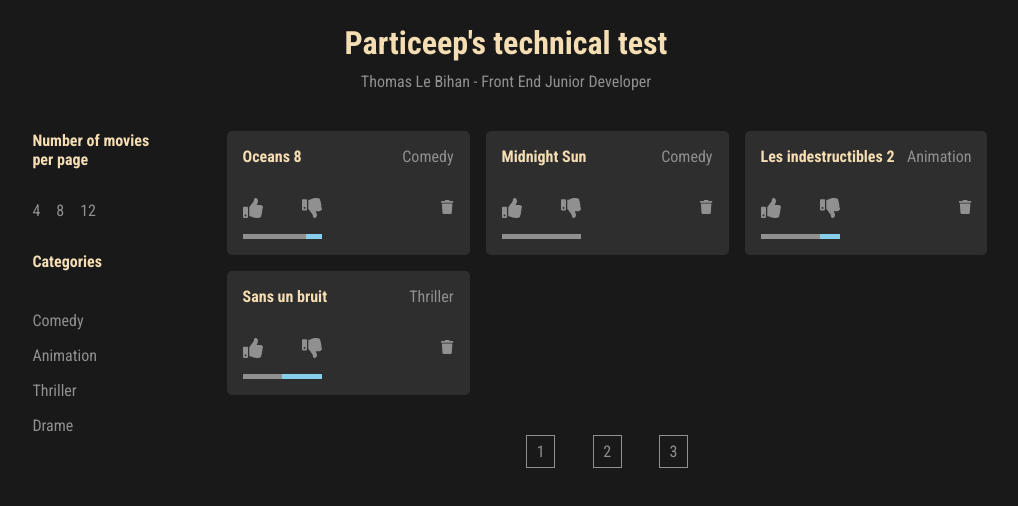
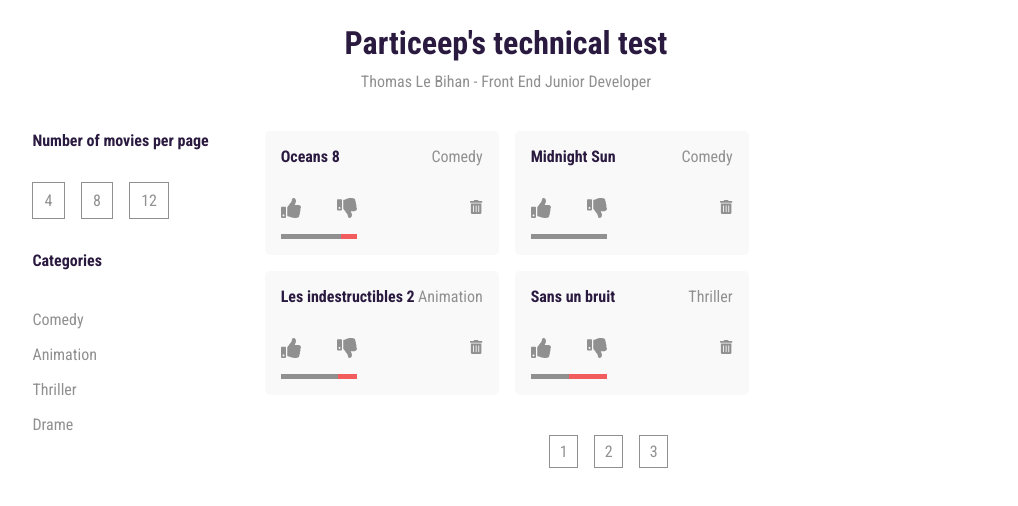
Before and after one commit to AshFromAvalon/particeep, a React (Create React App) app: page / in a window 1280 px wide. Shown: the top 506 px of the page, without its empty margins (134-1152 px from the left). Built offline with nearby package versions, Linux system fonts and the light colour scheme.

Commit message:
organize css

```diff
--- a/src/App.css
+++ b/src/App.css
@@ -3,6 +3,8 @@
   width: 80%;
   max-width: 1144px;
 }
+
+/* TOP HEADER */
 
 header {
   text-align: center;
@@ -11,13 +13,25 @@ header {
 
 header h1 {
   margin-bottom: 0.3em;
-  color: wheat;
+  color: var(--clr-accent--200);
 }
+
+/* LEFT SIDE NAV  */
 
 .nav {
   margin-top: 1.5em;
   padding: 0 2em;
   min-width: 200px;
+}
+
+.nav-limit-item {
+  border: 1px solid;
+  border-color: --crl-primary--100;
+  padding: 0.5em 0.7em;
+}
+
+.nav-limit-item:hover {
+  cursor: pointer;
 }
 
 .nav-limit-item + .nav-limit-item {
@@ -27,6 +41,8 @@ header h1 {
 .nav-category-item {
   margin: 0.5em 0;
 }
+
+/* GRID LIST  */
 
 .grid {
   display: flex;
@@ -44,8 +60,7 @@ header h1 {
 }
 
 .grid-item-wrapper {
-  /* background-color: rgb(226, 226, 226); */
-  background-color: #2e2e2e;
+  background-color: var(--clr-secondary--100);
   padding: 1em 1em;
   border-radius: 5px;
 }
@@ -66,38 +81,30 @@ header h1 {
   }
 }
 
-.row {
-  display: flex;
-  justify-content: space-between;
-  align-items: flex-start;
-}
-
-.row-col {
-  display: flex;
-  flex-direction: column;
-  flex: 1;
-}
-
-.col {
-  display: flex;
-}
+/* GRID LIST ITEM */
 
 .icon-container {
   width: 40%;
   justify-content: space-between;
 }
 
+.category {
+  font-weight: 300;
+}
+
 .bg-gauge {
   margin-top: 1em;
   height: 5px;
   width: 40%;
-  background-color: skyblue;
+  background-color: var(--clr-accent--100);
 }
 
 .gauge {
   height: 100%;
-  background-color: #909090;
+  background-color: var(--crl-primary--200);
 }
+
+/* PAGINATION */
 
 .pagination {
   margin-top: 1em;
@@ -106,7 +113,8 @@ header h1 {
 }
 
 .pagination-item {
-  border: 1px solid #909090;
+  border: 1px solid;
+  border-color: --crl-primary--100;
   padding: 0.4em 0.6em;
 }
 
@@ -117,3 +125,36 @@ header h1 {
 .pagination-item:hover {
   cursor: pointer;
 }
+
+/* UTILITARIES */
+
+.mb-2 {
+  margin-bottom: 2em;
+}
+
+.row {
+  display: flex;
+  justify-content: space-between;
+  align-items: flex-start;
+}
+
+.row--start {
+  display: flex;
+  justify-content: flex-start;
+  align-items: flex-start;
+}
+
+.row--col {
+  display: flex;
+  flex-direction: column;
+  flex: 1;
+}
+
+.col {
+  display: flex;
+}
+
+.col-list {
+  display: flex;
+  flex: 1;
+}
--- a/src/App.js
+++ b/src/App.js
@@ -32,16 +32,16 @@ function App() {
   return (
     <main className="container">
       <header className="container">
-        <div className="row-col">
+        <div className="row--col">
           <h1>Particeep's technical test</h1>
           <p>Thomas Le Bihan - Front End Junior Developer</p>
         </div>
       </header>
       <div className="row">
         <nav className="nav col">
-          <div className="row-col">
+          <div className="row--col">
             <div className="col mb-2">
-              <div className="row-col">
+              <div className="row--col">
                 <h2 className="mb-2">Number of movies per page</h2>
                 <div className="col">
                   <p
@@ -66,7 +66,7 @@ function App() {
               </div>
             </div>
             <div className="col mb-2">
-              <div className="row-col">
+              <div className="row--col">
                 <h2 className="mb-2">Categories</h2>
                 {categories.map((category) => {
                   return (
@@ -80,8 +80,8 @@ function App() {
           </div>
         </nav>
 
-        <div className="col">
-          <div className="row-col">
+        <div className="col-list">
+          <div className="row--col">
             <ul className="grid">
               {currentMovies.map((movie) => {
                 return (
--- a/src/components/MovieCard.js
+++ b/src/components/MovieCard.js
@@ -3,7 +3,7 @@ import { FontAwesomeIcon } from "@fortawesome/react-fontawesome";
 import {
   faThumbsDown,
   faThumbsUp,
-  faTrash,
+  faTrashAlt,
 } from "@fortawesome/free-solid-svg-icons";
 
 const MovieCard = ({ id, title, likes, dislikes, category }) => {
@@ -31,7 +31,7 @@ const MovieCard = ({ id, title, likes, dislikes, category }) => {
         </div>
 
         <div className="row">
-          <div className="row-col">
+          <div className="row--col">
             <div className="col icon-container">
               <div className="btn-icon">
                 <FontAwesomeIcon
@@ -64,7 +64,7 @@ const MovieCard = ({ id, title, likes, dislikes, category }) => {
           <div className="col">
             <div className="btn-icon">
               <FontAwesomeIcon
-                icon={faTrash}
+                icon={faTrashAlt}
                 style={{ cursor: "pointer" }}
                 size="sm"
                 onClick={() => dispatch({ type: "delete", payload: id })}
--- a/src/components/Pagination.js
+++ b/src/components/Pagination.js
@@ -9,7 +9,7 @@ const Pagination = ({ moviesPerPage, totalMovies, paginate }) => {
 
   return (
     <nav>
-      <ul className="container row pagination">
+      <ul className="container row--start pagination">
         {pageNumbers.map((number) => {
           return (
             <li className="pagination-item" onClick={() => paginate(number)}>
--- a/src/index.css
+++ b/src/index.css
@@ -1,4 +1,14 @@
 @import url("https://fonts.googleapis.com/css2?family=Roboto+Condensed:wght@300;400;700&display=swap");
+
+:root {
+  --crl-primary--200: #909090;
+  --clr-secondary--100: #f9f9f9;
+
+  --clr-neutral--100: #ffffff;
+
+  --clr-accent--100: #f25c5c;
+  --clr-accent--200: #2a1a40;
+}
 
 *,
 *::before,
@@ -7,9 +17,9 @@
 }
 
 body {
-  background-color: #191919;
+  background-color: var(--clr-secondary--200);
   font-family: "Roboto Condensed", sans-serif;
-  color: #909090;
+  color: var(--crl-primary--200);
 }
 
 h1,
@@ -34,13 +44,5 @@ h2,
 
 h2 {
   font-weight: 700;
-  color: wheat;
+  color: var(--clr-accent--200);
 }
-
-.category {
-  font-weight: 300;
-}
-
-.mb-2 {
-  margin-bottom: 2em;
-}
```
